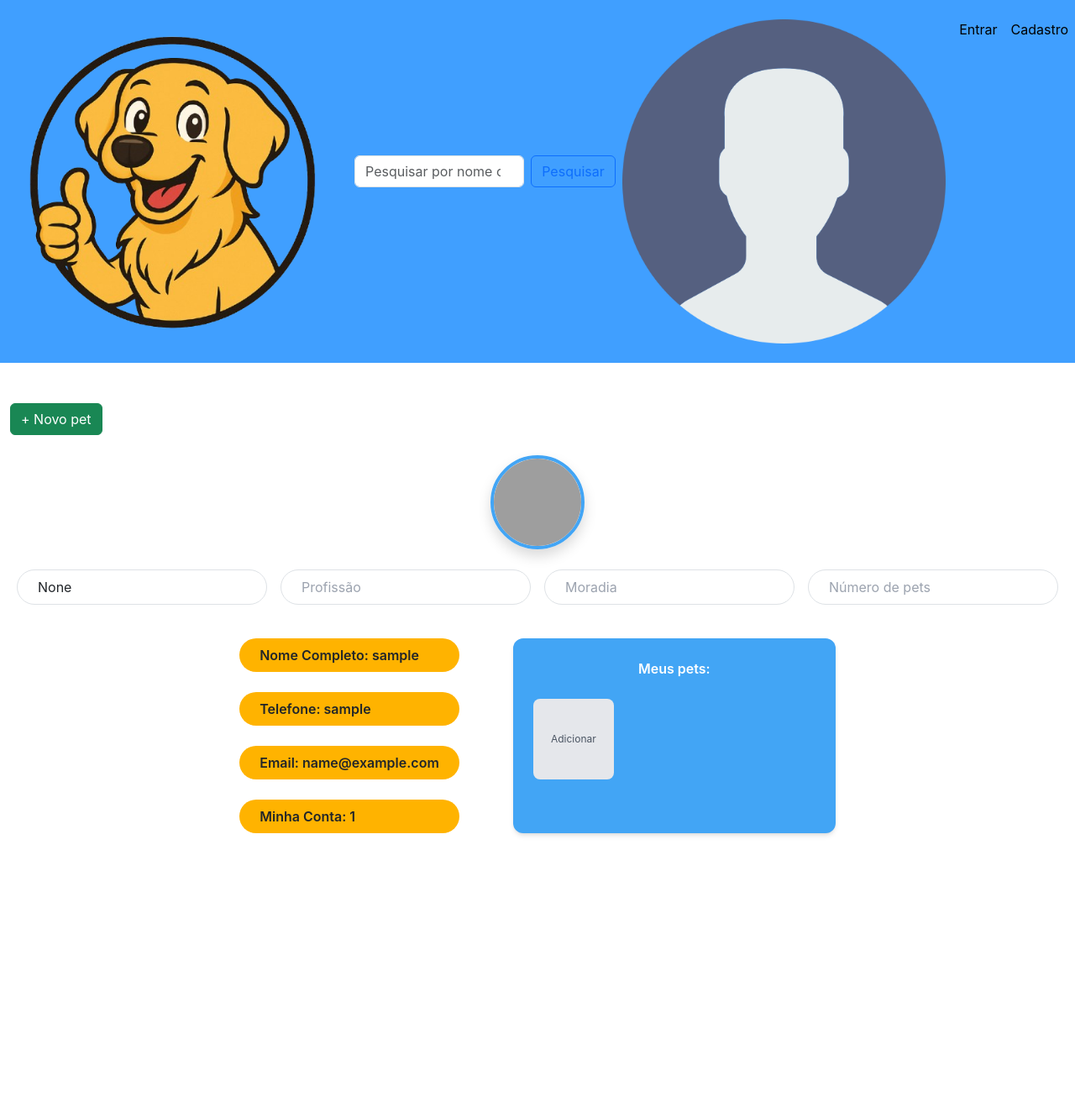
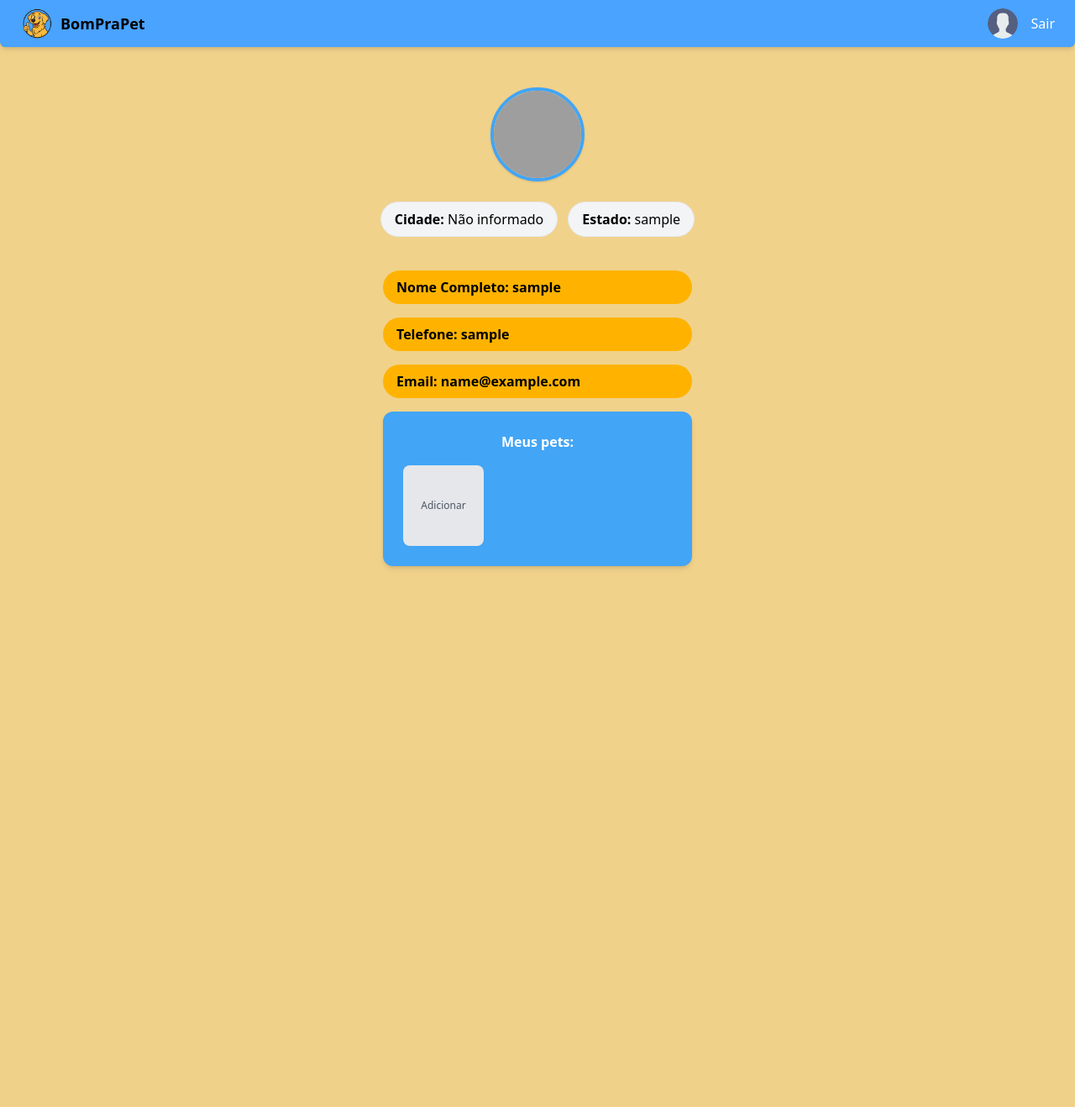
Before and after one commit to MarcosHub1/tcc-flask-crud-bomprapetIA, a Flask app: page /perfil in a window 1280 px wide. Shown: the whole page at 84% size. After the commit the page ends 677 px from the top, so only its background shows below. Run offline with Flask 3, Linux system fonts and the light colour scheme; the visitor is signed in with stand-in values (Sample User, id 1); data that the repository does not hold is empty; some libraries are stand-ins or nearby versions; grey boxes are pictures that could not be loaded.

Commit message:
base e perfil

```diff
--- a/crud-python-flask-mvc-main-main-main/app/templates/base.html
+++ b/crud-python-flask-mvc-main-main-main/app/templates/base.html
@@ -1,63 +1,42 @@
 <!DOCTYPE html>
-<html lang="en">
+<html lang="pt-br">
 <head>
   <meta charset="UTF-8">
   <meta name="viewport" content="width=device-width, initial-scale=1.0">
   <title>{% block title %}BomPraPet{% endblock %}</title>
-    <link rel="stylesheet" href="{{ url_for('static', filename='style.css') }}">
-    <!-- Bootstrap CSS -->
-    <link href="https://cdn.jsdelivr.net/npm/bootstrap@5.3.0/dist/css/bootstrap.min.css" rel="stylesheet">
-    <!-- Font Awesome -->
-    <link rel="stylesheet" href="https://cdnjs.cloudflare.com/ajax/libs/font-awesome/6.0.0-beta3/css/all.min.css">
   <script src="https://cdn.tailwindcss.com"></script>
+</head>
+<body class="bg-[#f1d28b] min-h-screen font-sans">
 
-</head>
-<body>
-    <nav class="navbar navbar-expand-lg navbar-custom">
-        <a class="navbar-brand align-ite" href="{{ url_for('index') }}">
-        <img class = "Bomprapet" src="{{ url_for('static', filename='logo.png') }}" alt="BomPraPet" height="40"></a>
-            <form method="GET" action="{{ url_for('index') }}" class="mb-4 d-flex" role="search">
-  <input
-    class="form-control me-2"
-    type="search"
-    name="q"
-    placeholder="Pesquisar por nome ou descrição"
-    value="{{ request.args.get('q', '') }}"
-  >
-  <button class="btn btn-outline-primary" type="submit">Pesquisar</button>
+  <!-- NAVBAR -->
+  <nav class="flex justify-between items-center bg-[#49a3ff] px-6 py-2 shadow-md rounded-b-md">
+    <div class="flex items-center space-x-2">
+      <a href="{{ url_for('index') }}" class="flex items-center space-x-2">
+        <img src="{{ url_for('static', filename='logo.png') }}" alt="BomPraPet" class="h-10 w-auto">
+        <span class="text-lg font-semibold text-black">BomPraPet</span>
+      </a>
+    </div>
+
+    <div class="flex space-x-4 items-center">
+      {% if current_user.is_authenticated %}
+      <a href="{{ url_for('perfil') }}" class="flex items-center space-x-2">
+        <img src="{{ url_for('static', filename='perfil.png') }}" alt="Perfil" class="h-9 w-9 rounded-full">
+      </a>
+      <form action="{{ url_for('logout') }}" method="POST">
+        <button type="submit" class="text-white hover:underline">Sair</button>
       </form>
-
-        <button class="navbar-toggler" type="button" data-toggle="collapse" data-target="#navbarNav" aria-controls="navbarNav" aria-expanded="false" aria-label="Toggle navigation">
-            <span class="navbar-toggler-icon"></span>
-        </button>
-
-        <div class="collapse navbar-collapse" id="navbarNav">
-
+      {% else %}
+      <a href="{{ url_for('login') }}" class="text-white hover:underline">Entrar</a>
+      <span class="text-white">|</span>
+      <a href="{{ url_for('register') }}" class="text-white hover:underline">Cadastro</a>
+      {% endif %}
     </div>
-        <ul class="navbar-nav ms-auto">
-    <li class="nav-item">
-        <a class="nav-link" href="{{ url_for('perfil') }}">
-            <img src="{{ url_for('static', filename='perfil.png') }}" alt="perfil" height="40">
-        </a>
-        </li>
-    <li>
-        <a class="nav-link text-black" href="{{ url_for('login') }}">Entrar</a>
-    </li>
-    <li>
-          <a class="nav-link text-black" href="{{ url_for('register') }}">Cadastro</a>
-    </li>
-</ul>
   </nav>
 
-    <div class="container mt-5">
-                    <a href="{{ url_for('create') }}" class="btn btn-success">+ Novo pet</a>
-
+  <!-- CONTEÚDO PRINCIPAL -->
+  <main class="container mx-auto p-6">
     {% block content %}{% endblock %}
-    </div>
-    <!-- Bootstrap JS -->
-    <script src="https://cdn.jsdelivr.net/npm/bootstrap@5.3.0/dist/js/bootstrap.bundle.min.js"></script>
-    <script src="https://code.jquery.com/jquery-3.5.1.slim.min.js"></script>
-    <script src="https://cdn.jsdelivr.net/npm/@popperjs/core@2.5.3/dist/umd/popper.min.js"></script>
+  </main>
 
 </body>
 </html>
--- a/crud-python-flask-mvc-main-main-main/app/templates/perfil.html
+++ b/crud-python-flask-mvc-main-main-main/app/templates/perfil.html
@@ -6,21 +6,26 @@
 
     <img src="/static/img/user.png" class="w-28 h-28 rounded-full border-4 border-[#42A5F5] shadow mt-6">
 
-    <form method="POST" action="/perfil/update" class="flex flex-wrap justify-center gap-3 mt-6">
+    <div class="flex flex-wrap justify-center gap-3 mt-6">
 
-        <input name="cidade" value="{{ user.cidade }}" placeholder="Cidade"
-               class="px-4 py-2 rounded-full border" />
+    <div class="px-4 py-2 rounded-full border bg-gray-100">
+        <strong>Cidade:</strong> {{ user.cidade or "Não informado" }}
+    </div>
 
-        <input name="profissao" value="{{ user.profissao }}" placeholder="Profissão"
-               class="px-4 py-2 rounded-full border" />
+    <div class="px-4 py-2 rounded-full border bg-gray-100">
+        <strong>Estado:</strong> {{ user.estado or "Não informado" }}
+    </div>
 
-        <input name="moradia" value="{{ user.moradia }}" placeholder="Moradia"
-               class="px-4 py-2 rounded-full border" />
+    <!-- <div class="px-4 py-2 rounded-full border bg-gray-100">
+        <strong>Telefone:</strong> {{ user.telefone or "Não informado" }}
+    </div> -->
 
-        <input name="pets" value="{{ user.numero_pets }}" placeholder="Número de pets"
-               class="px-4 py-2 rounded-full border" />
+    <!-- <div class="px-4 py-2 rounded-full border bg-gray-100">
+        <strong>Email:</strong> {{ user.email or "Não informado" }}
+    </div> -->
 
-    </form>
+</div>
+
 
     <div class="mt-10 flex gap-16">
 
@@ -28,10 +33,30 @@
             <label class="bg-[#FFB300] px-4 py-2 rounded-full font-semibold">Nome Completo: {{ user.nome }}</label>
             <label class="bg-[#FFB300] px-4 py-2 rounded-full font-semibold">Telefone: {{ user.telefone }}</label>
             <label class="bg-[#FFB300] px-4 py-2 rounded-full font-semibold">Email: {{ user.email }}</label>
-            <label class="bg-[#FFB300] px-4 py-2 rounded-full font-semibold">Minha Conta: {{ user.id }}</label>
+            <!-- <label class="bg-[#FFB300] px-4 py-2 rounded-full font-semibold">Minha Conta: {{ user.id }}</label> -->
+
+            <div class="bg-[#42A5F5] rounded-xl p-6 shadow-md">
+            <p class="text-center font-semibold text-white mb-4">Meus pets:</p>
+
+            <div class="grid grid-cols-3 gap-4">
+
+                {% for pet in pets %}
+                    <div class="bg-gray-300 rounded-lg w-24 h-24 flex items-center justify-center">
+                        <img src="{{ pet.imagem }}" alt="pet" class="w-full h-full rounded-lg object-cover">
+                    </div>
+                {% endfor %}
+
+                {% if pets|length < 6 %}
+                    <div class="bg-gray-200 border-2 border-dashed rounded-lg w-24 h-24 flex items-center justify-center">
+                        <span class="text-xs text-gray-600">Adicionar</span>
+                    </div>
+                {% endif %}
+
+            </div>
+        </div>
         </div>
 
-        <div class="bg-[#42A5F5] rounded-xl p-6 shadow-md">
+        <!-- <div class="bg-[#42A5F5] rounded-xl p-6 shadow-md">
             <p class="text-center font-semibold text-white mb-4">Meus pets:</p>
 
             <div class="grid grid-cols-3 gap-4">
@@ -49,7 +74,7 @@
                 {% endif %}
 
             </div>
-        </div>
+        </div> -->
     </div>
 
 </div>
```
Also changed, not shown: crud-python-flask-mvc-main-main-main/app/templates/index.html (+1 -10 lines), crud-python-flask-mvc-main-main-main/app/static/uploads/0e45bb2391b046e18414c46113f3d8b8_ChatGPT Image 17 de set. de 2025, 08_04_13.png (added), crud-python-flask-mvc-main-main-main/app/static/uploads/b1b2e6c7430541b78b91ea5373b4ac8a_e2f68592-97ae-4cff-bad2-c5476e76ede1.webp (added). Lines whose indentation alone changed are shown as unchanged.
